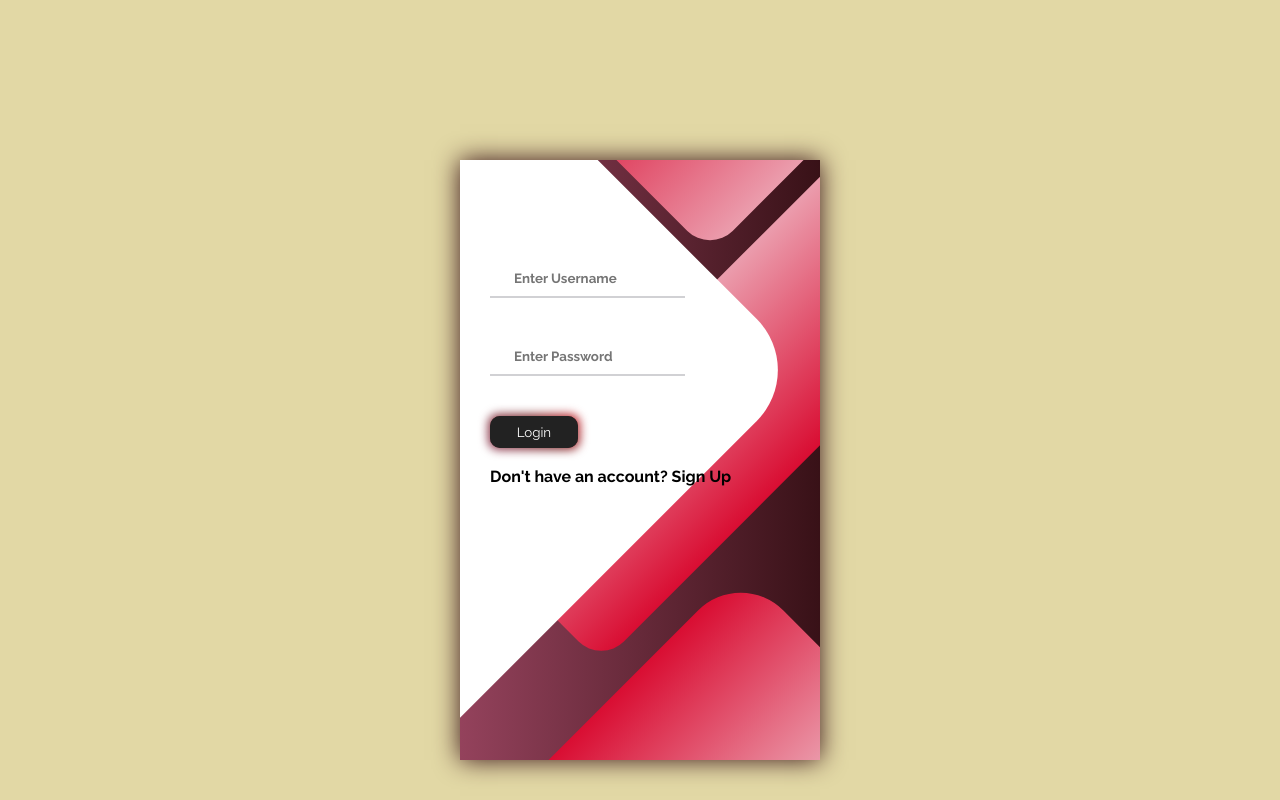
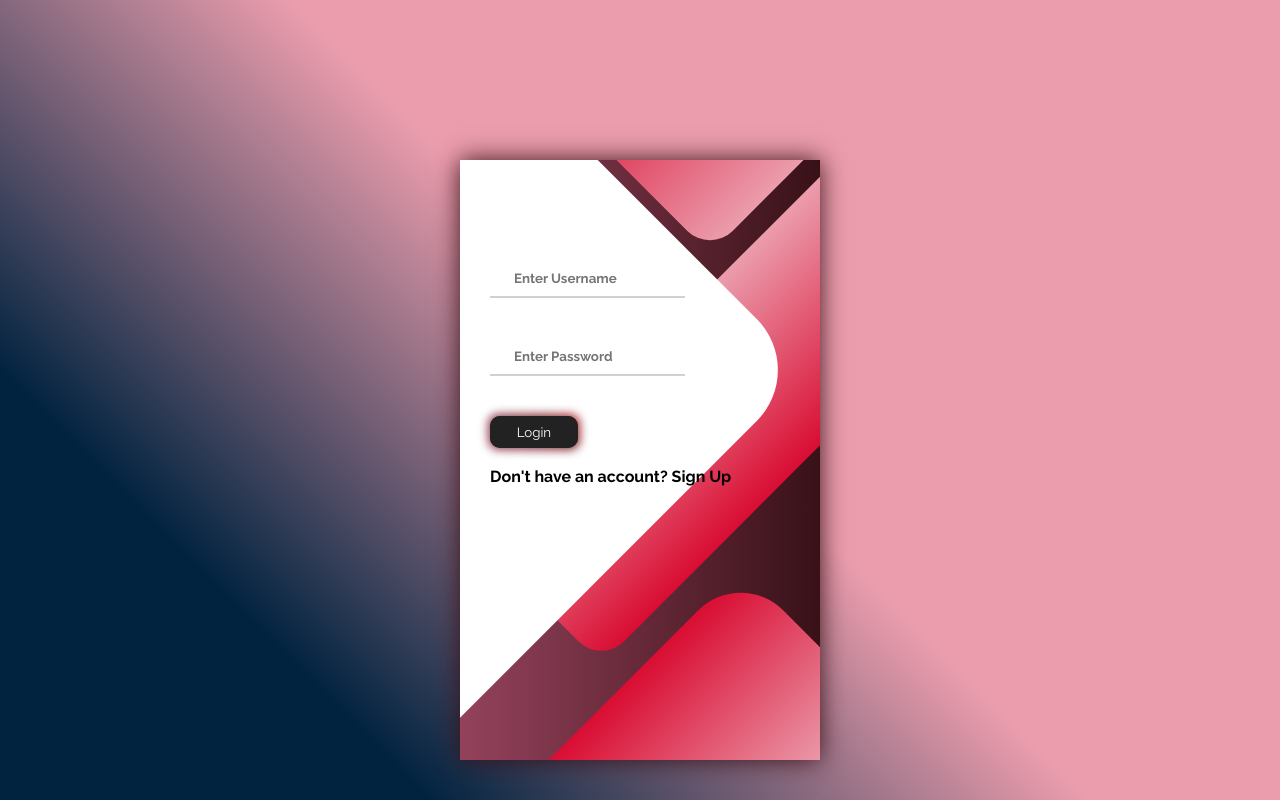
Before and after one commit to daceCS/ReFrame-React, a React (Vite) app in the folder frontend/: page /login in a window 1280 px wide. Shown: the top 800 px of the page. Built offline with nearby package versions, Linux system fonts and the light colour scheme.

Commit message:
Update Login.jsx

```diff
--- a/frontend/src/pages/Login.jsx
+++ b/frontend/src/pages/Login.jsx
@@ -5,6 +5,7 @@ import Axios from "axios";
 
 function Login() {
   return (
+    <body className =  "signupAndSigninBackground">
     <div className="inputContainer">
       <div className="inputScreen">
         <div className="inputScreen__content">
@@ -54,6 +55,7 @@ function Login() {
         </div>
       </div>
     </div>
+    </body>
   );
 }
 
```
